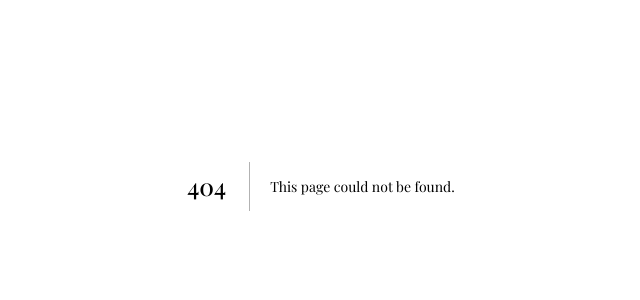
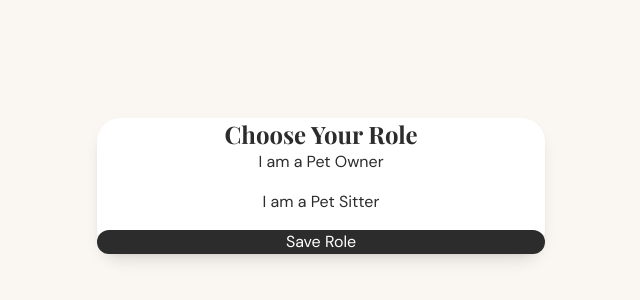
Before and after one commit to dakshitasinha/PawCare, a Next.js app: page /role in a window 1280 px wide. Before the commit this address had no page. Shown: the part 214-514 px from the top of the page, without its empty margins (319-959 px from the left). Built offline with nearby package versions, Linux system fonts and the light colour scheme; no server answers; a web font is replaced by a local one.

Commit message:
Added Supabase auth and role selection

```diff
--- /dev/null
+++ b/src/app/role/page.tsx
@@ -0,0 +1,80 @@
+"use client";
+
+import { useState } from "react";
+import { supabase } from "@/lib/supabase";
+
+export default function RolePage() {
+  const [role, setRole] = useState("");
+  const [message, setMessage] = useState("");
+
+  async function saveRole() {
+    setMessage("");
+
+    const {
+      data: { user },
+    } = await supabase.auth.getUser();
+
+    if (!user) {
+      setMessage("Not logged in");
+      return;
+    }
+
+    const { error } = await supabase.from("profiles").insert({
+      id: user.id,
+      email: user.email,
+      role: role,
+    });
+
+    if (error) {
+      setMessage(error.message);
+    } else {
+      setMessage("Role saved successfully");
+    }
+  }
+
+  return (
+    <main className="min-h-screen flex items-center justify-center bg-[var(--cream)]">
+      <div className="w-full max-w-md rounded-3xl bg-white p-8 shadow-lg">
+
+        <h1 className="text-2xl font-bold mb-6 text-center">
+          Choose Your Role
+        </h1>
+
+        <div className="flex flex-col gap-4">
+
+          <button
+            onClick={() => setRole("owner")}
+            className={`p-4 rounded-xl border ${
+              role === "owner" ? "bg-[var(--sage)]" : ""
+            }`}
+          >
+            I am a Pet Owner
+          </button>
+
+          <button
+            onClick={() => setRole("sitter")}
+            className={`p-4 rounded-xl border ${
+              role === "sitter" ? "bg-[var(--rose)]" : ""
+            }`}
+          >
+            I am a Pet Sitter
+          </button>
+
+          <button
+            onClick={saveRole}
+            className="mt-4 rounded-xl bg-[var(--black)] p-3 text-white"
+          >
+            Save Role
+          </button>
+
+          {message && (
+            <p className="text-center text-sm text-gray-600">
+              {message}
+            </p>
+          )}
+
+        </div>
+      </div>
+    </main>
+  );
+}
```
